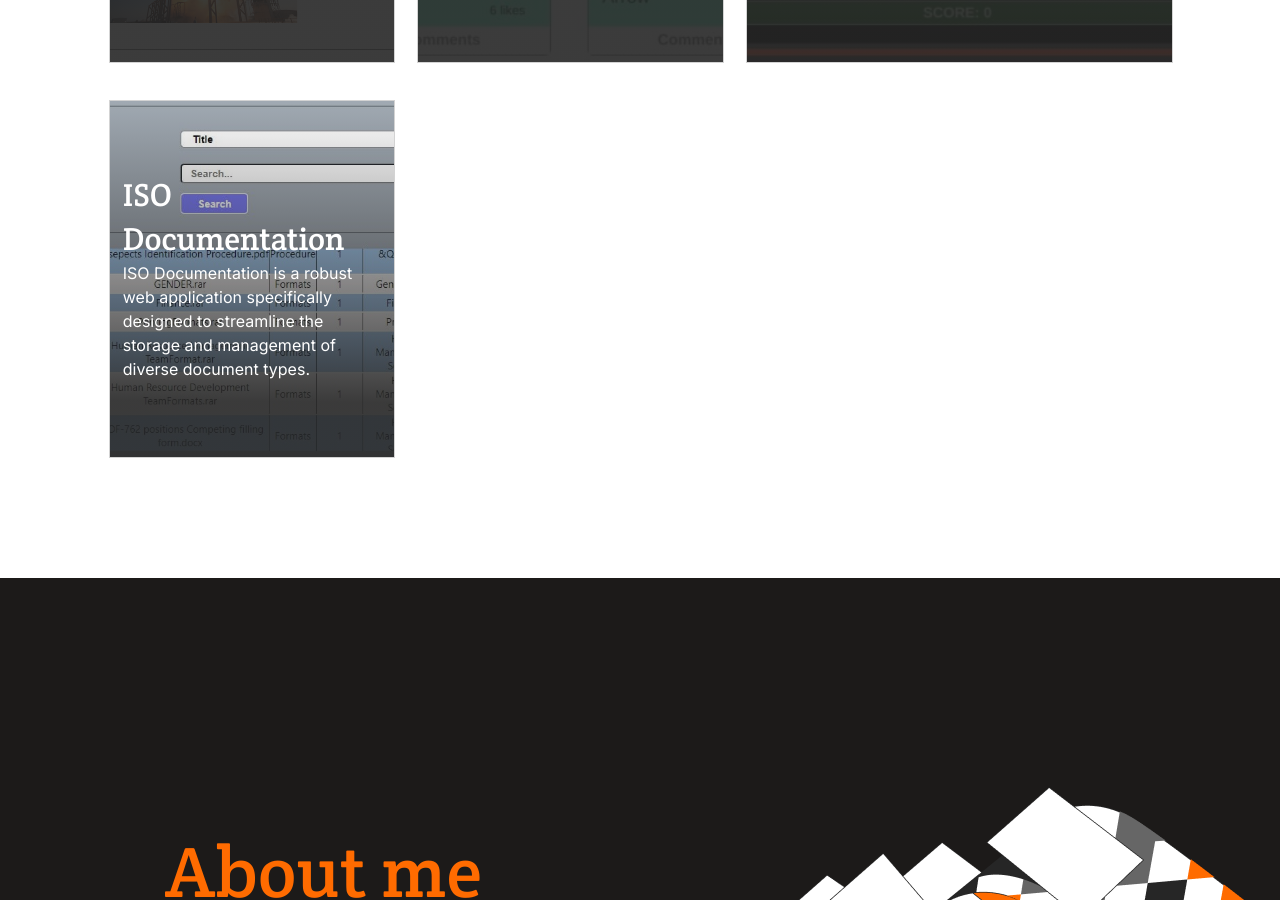
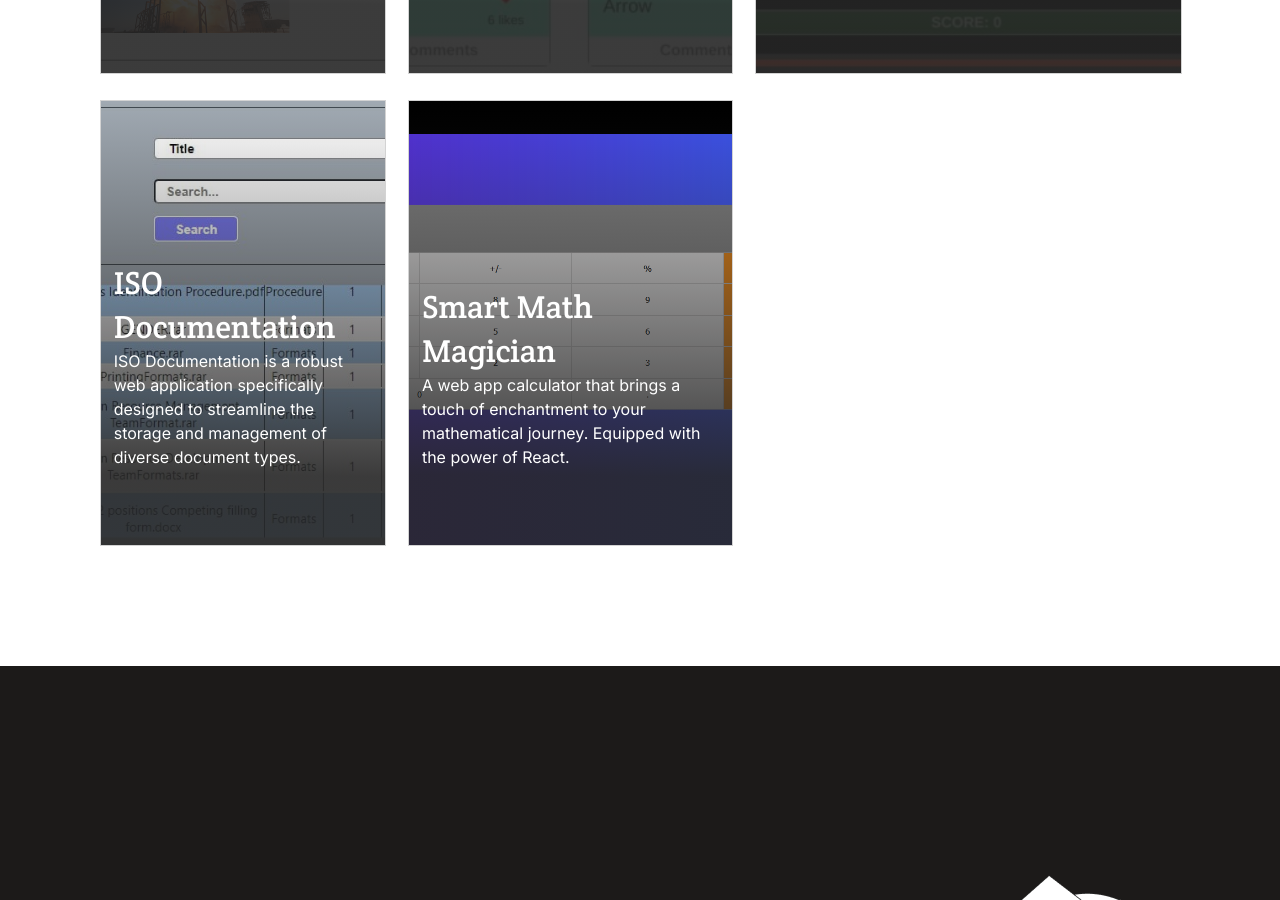
Before and after one commit to wacoo/Portfolio-Project, a website: page index.html in a window 1280 px wide. Shown: the part 2467-3367 px from the top of the page. Drawn offline with Linux system fonts and the light colour scheme.

Commit message:
Add Math magician project

```diff
--- a/index.html
+++ b/index.html
@@ -80,14 +80,14 @@
                 alt="Wonde's linkedin page"></a>
           </li>
           <li>
-            <a href="#"><img src="static/images/peace.png" alt="Wonde's angel list page"></a>
+            <a href="https://wellfound.com/u/wondmagegn-abriham-chosha"><img src="static/images/peace.png" alt="Wonde's angel list page"></a>
           </li>
 
           <li>
             <a href="https://twitter.com/wabaham9"><img src="static/images/twitter.png" alt="Wonde's twitter page"></a>
           </li>
           <li>
-            <a href="#"><img src="static/images/m.png" alt="Wonde's medium page"></a>
+            <a href="https://medium.com/@wabaham9"><img src="static/images/m.png" alt="Wonde's medium page"></a>
           </li>
         </ul>
       </div>
@@ -191,14 +191,14 @@
               alt="Wonde's linkedin page"></a>
         </li>
         <li>
-          <a href="#"><img src="static/images/angel2.png" alt="Wonde's angel list page"></a>
+          <a href="https://wellfound.com/u/wondmagegn-abriham-chosha"><img src="static/images/angel2.png" alt="Wonde's angel list page"></a>
         </li>
 
         <li>
           <a href="https://twitter.com/wabaham9"><img src="static/images/twitter2.png" alt="Wonde's twitter page"></a>
         </li>
         <li>
-          <a href="#"><img src="static/images/M2.png" alt="Wonde's medium page"></a>
+          <a href="https://medium.com/@wabaham9"><img src="static/images/M2.png" alt="Wonde's medium page"></a>
         </li>
       </ul>
       <div class="bottom_border"></div>
--- a/static/popup.js
+++ b/static/popup.js
@@ -103,7 +103,7 @@
     technologies: ['HTML', 'Bootstrap', 'Ruby on rails'],
     live_button_img: 'static/images/circle_arrow.png',
     source_button_img: 'static/images/github3.png',
-    link_to_live_version: '#',
+    link_to_live_version: 'https://orbit-space-travel.onrender.com/',
     link_to_source: 'https://github.com/wacoo/orbit-space-travel-agency',
   },
   {
@@ -152,7 +152,23 @@
     live_button_img: 'static/images/circle_arrow.png',
     source_button_img: 'static/images/github3.png',
     link_to_live_version: '#',
-    link_to_source: 'https://github.com/wacoo/aedya-chat-game',
+    link_to_source: '#',
+  },
+  {
+    name_desk: 'Smart Math Magician',
+    name_mob: 'Smart Math Magician',
+    description:
+      'A web app calculator that brings a touch of enchantment to your mathematical journey. Equipped with the power of React, this single-page application seamlessly melds the art of computation with the wonder of technology.',
+    description2:
+      'A web app calculator that brings a touch of enchantment to your mathematical journey. Equipped with the power of React, this single-page application seamlessly melds the art of computation with the wonder of technology.',
+    featuredImage: 'static/images/calc/calc.png',
+    live_btn_txt: 'See live <img src="static/images/circle_arrow.png"  alt="">',
+    source_btn_txt: 'See source <img src="static/images/github3.png" alt="">',
+    technologies: ['HTML', 'Bootstrap', 'Ruby on rails'],
+    live_button_img: 'static/images/circle_arrow.png',
+    source_button_img: 'static/images/github3.png',
+    link_to_live_version: 'https://math-magician-irgv.onrender.com/calculator',
+    link_to_source: 'https://github.com/wacoo/smart-math-magicians-react',
   },
 ];
 
--- a/static/projects.js
+++ b/static/projects.js
@@ -126,7 +126,7 @@
     name: 'Effective Expense<br>Management',
     description: 'A mobile web app built with Rails that empowers users to effectively manage their finances.',
     featuredImage: 'static/images/budget/cat_mob.png',
-    technologies: ['HTML', 'CSS', 'React', 'Ruby on Rails'],
+    technologies: ['HTML5', 'CSS3', 'React', 'Ruby on Rails'],
     link_to_live_version: '',
     link_to_source: '',
 
@@ -137,7 +137,7 @@
     featuredImage: 'static/images/proj_imgs/cheapr.jpg',
     technologies: ['HTML', 'CSS', 'JavaScript', 'Flask', 'MySQL'],
     link_to_live_version: '',
-    link_to_source: 'https://github.com/wacoo/orbit-space-travel-agency',
+    link_to_source: 'https://github.com/wacoo/cheapr-project',
 
   },
   {
@@ -145,17 +145,17 @@
     description: 'Orbit is a cutting-edge React-based app that unlocks the wonders of space exploration and commercial opportunities.',
     featuredImage: 'static/images/orbit/home.png',
     technologies: ['HTML', 'Bootstrap', 'Ruby'],
-    link_to_live_version: '',
-    link_to_source: '',
+    link_to_live_version: 'https://orbit-space-travel.onrender.com/',
+    link_to_source: 'https://github.com/wacoo/orbit-space-travel-agency',
 
   },
   {
     name: 'TV Show Spotter<br>Website',
     description: 'A captivating web application that brings TV shows to life. Explore a vast collection of shows through visually stunning cards, each featuring the show\'s name and an enticing image.',
     featuredImage: 'static/images/proj_imgs/tv_mob.jpg',
-    technologies: ['HTML', 'Bootstrap', 'Ruby'],
-    link_to_live_version: '',
-    link_to_source: '',
+    technologies: ['HTML5', 'CSS3', 'JavaScript'],
+    link_to_live_version: 'https://ngalamac.github.io/js-capstone-project/dist/',
+    link_to_source: 'https://github.com/wacoo/tv-show-api-js-capstone-project',
 
   },
   {
@@ -171,6 +171,14 @@
     description: 'ISO Documentation is a robust web application specifically designed to streamline the storage and management of diverse document types.',
     featuredImage: 'static/images/iso/iso.jpg',
     technologies: ['React', 'Flask', 'SQL'],
+    link_to_live_version: '',
+    link_to_source: 'https://github.com/wacoo/iso-documentation-flask-react',
+  },
+  {
+    name: 'Smart Math<br>Magician',
+    description: 'A web app calculator that brings a touch of enchantment to your mathematical journey. Equipped with the power of React.',
+    featuredImage: 'static/images/iso/iso.jpg',
+    technologies: ['HTML5', 'CSS3', 'React', 'ES5'],
     link_to_live_version: '',
     link_to_source: 'https://github.com/wacoo/iso-documentation-flask-react',
   },
--- a/static/script.js
+++ b/static/script.js
@@ -12,7 +12,7 @@
     });
   }
 
-  for (let i = 1; i <= 8; i += 1) {
+  for (let i = 1; i <= 9; i += 1) {
     const btnLinks = document.getElementById(`a-${i}`);
     btnLinks.addEventListener('click', (event) => {
       event.preventDefault();
--- a/static/style.css
+++ b/static/style.css
@@ -318,6 +318,13 @@
   background-size: cover;
 }
 
+.show_case .wrapper .child-8 {
+  background: linear-gradient(180.45deg, rgba(38, 38, 38, 0) 0.75%, rgba(38, 38, 38, 0.9) 84.18%), url(images/calc/calc.png);
+  background-repeat: no-repeat;
+  background-position: center;
+  background-size: cover;
+}
+
 .show_case .wrapper .child-1:hover {
   background-image: url(images/proj_imgs/health.jpg);
   padding-bottom: 0;
@@ -350,6 +357,11 @@
 
 .show_case .wrapper .child-7:hover {
   background-image: url(images/iso/iso.jpg);
+  padding-bottom: 0;
+}
+
+.show_case .wrapper .child-8:hover {
+  background-image: url(images/calc/calc.png);
   padding-bottom: 0;
 }
 
@@ -806,6 +818,7 @@
 
   .show_case .img_p_holder {
     width: 100%;
+    height: 420px;
     margin: 0;
     display: flex;
     flex-direction: column;
```
Also changed, not shown: static/images/budget/cat.png, static/images/calc/calc.png (added).
